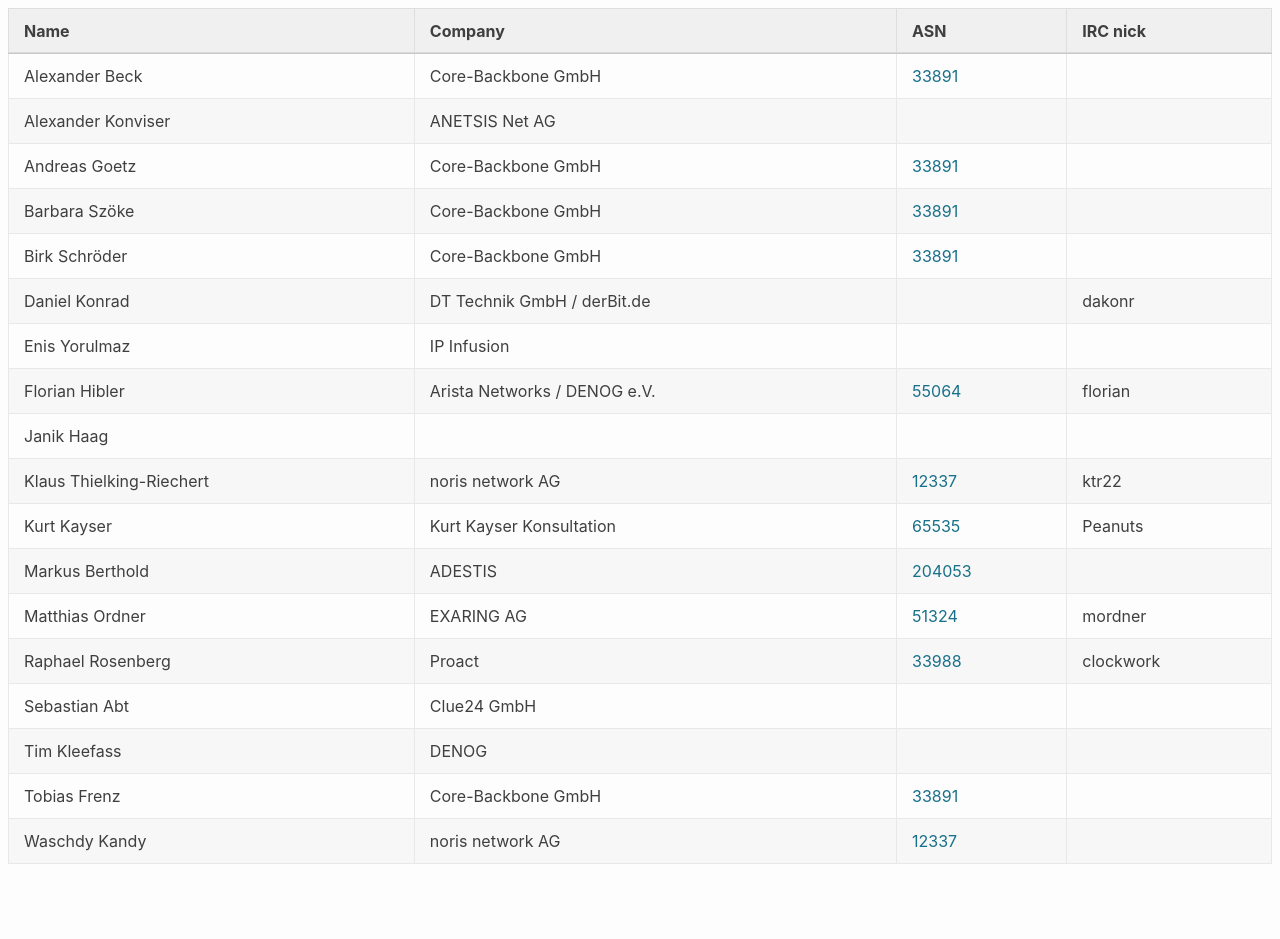
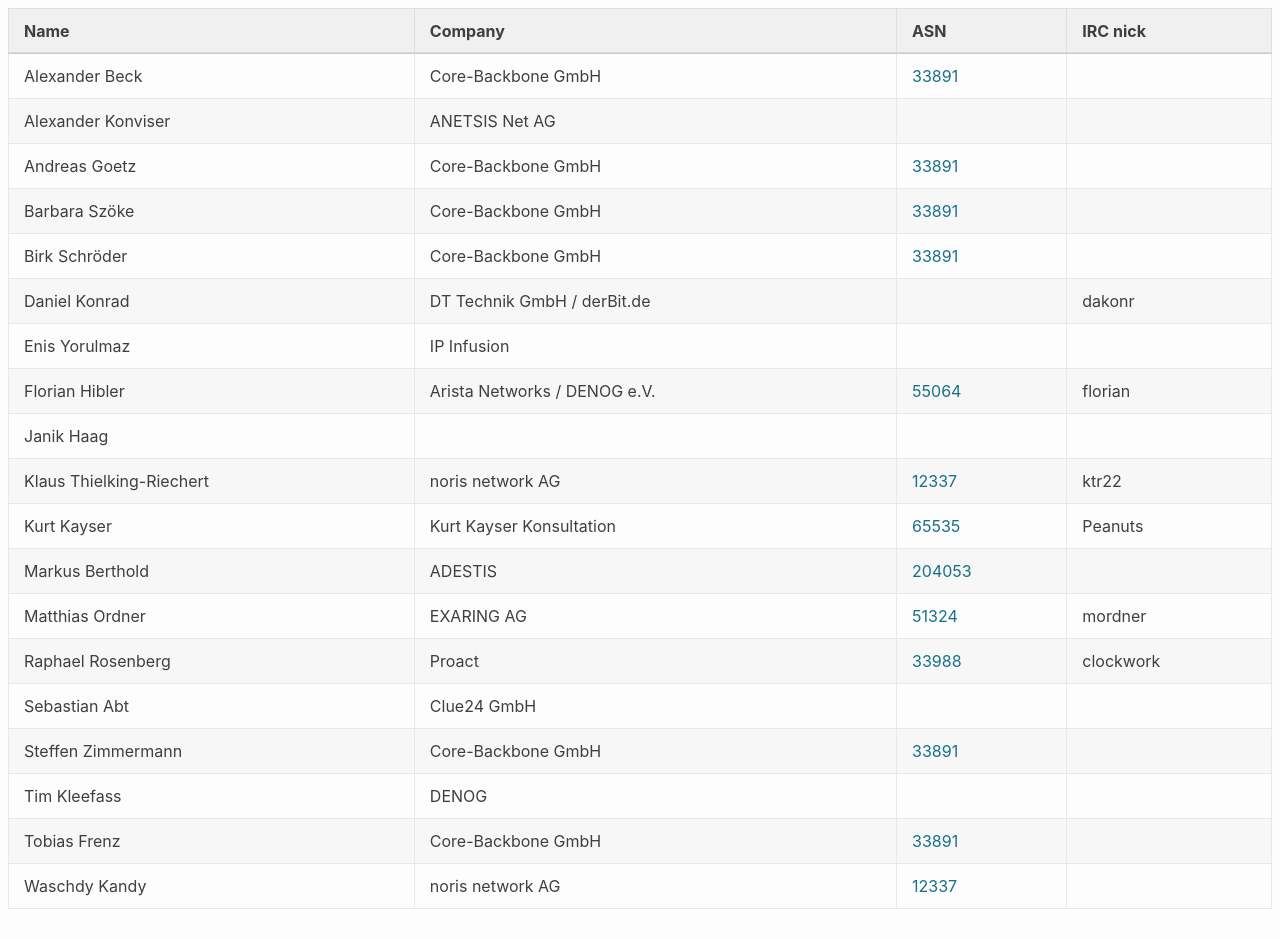
Before and after one commit to denog/pretix-attendeelist, a Jekyll site: the page built from meetup2023_05/index.markdown, in a window 1280 px wide and 939 px high. Built offline with Jekyll 4.4.1, drawn with Linux system fonts in a browser that asks for light colours.

Commit message:
Latest data: Mon Jul 17 13:13:53 UTC 2023

```diff
--- a/_data/attendees_denog_meetup_2023_05.json
+++ b/_data/attendees_denog_meetup_2023_05.json
@@ -90,6 +90,12 @@
     "asn": null
   },
   {
+    "name": "Steffen Zimmermann",
+    "company": "Core-Backbone GmbH",
+    "irc": null,
+    "asn": "33891"
+  },
+  {
     "name": "Tim Kleefass",
     "company": "DENOG",
     "irc": null,
```
